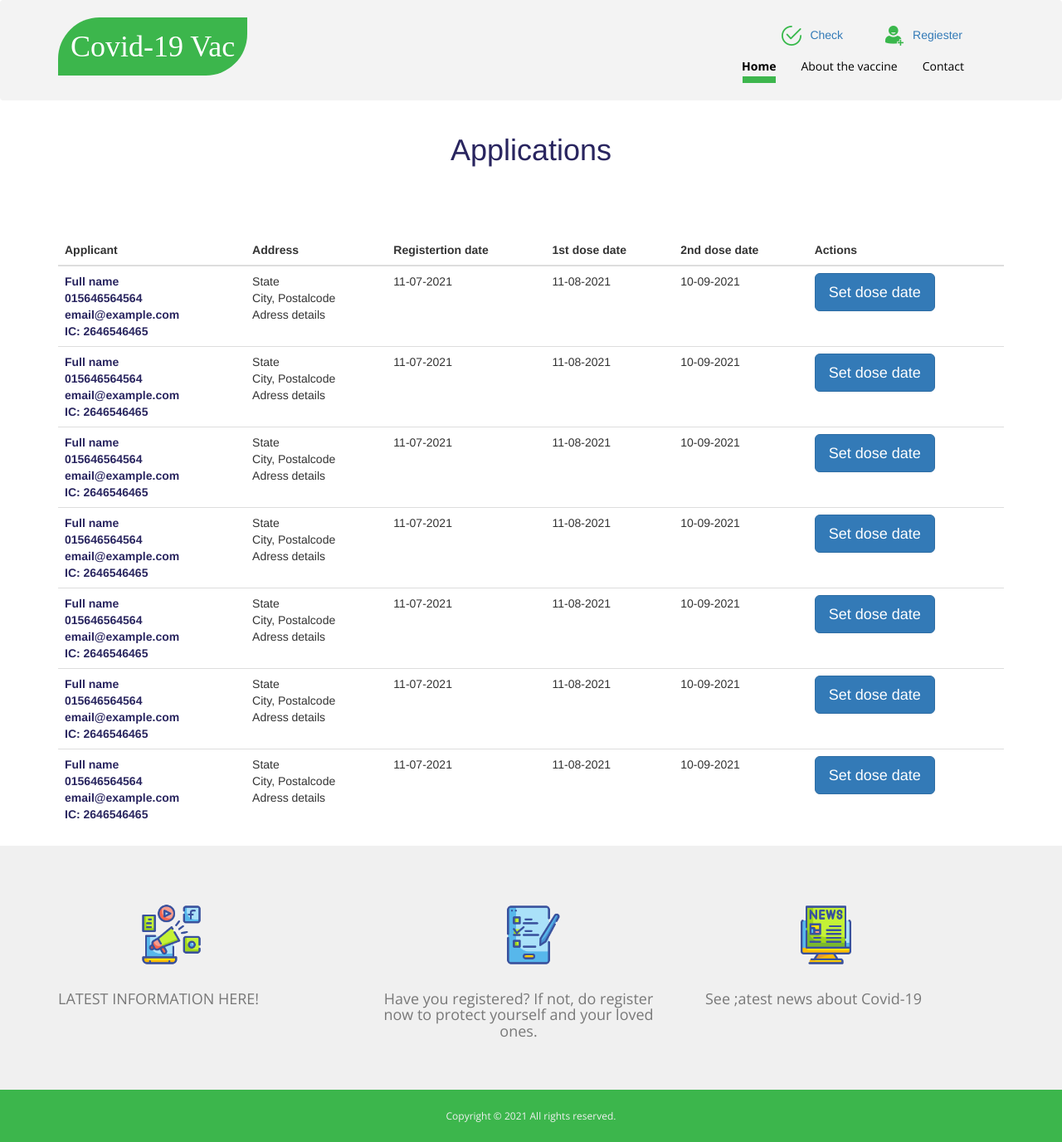
After one commit to akram-tello/getYourVaccine, a PHP site: page /applications.php in a window 1280 px wide. The commit adds this page. Shown: the whole page at 83% size. Run offline with PHP 8.4, Linux system fonts and the light colour scheme; some libraries are stand-ins or nearby versions.

Commit message:
applications

```diff
--- /dev/null
+++ b/applications.php
@@ -0,0 +1,238 @@
+<?php include("layout/header.php"); ?>
+<div class="container-fluid about-bac-another">
+    <div class="container">
+        <h1 class="text-center textblue" style="padding-bottom: 2em;">Applications</h1>
+
+        <div class="mb-4">
+            <table class="table">
+                <thead>
+                    <tr>
+                        <th>Applicant</th>
+                        <th>Address</th>
+                        <th>Registertion date</th>
+                        <th>1st dose date</th>
+                        <th>2nd dose date</th>
+                        <th>Actions</th>
+                    </tr>
+                </thead>
+                <tbody>
+                    <tr class="table-success">
+                        <th class="textblue">
+                            Full name
+                            <br>
+                            015646564564
+                            <br>
+                            email@example.com
+                            <br>
+                            IC: 2646546465
+                        </th>
+                        <td>
+                            State
+                            <br>
+                            City, Postalcode
+                            <br>
+                            Adress details
+                            <br>
+                        </td>
+                        <td>11-07-2021</td>
+                        <td>11-08-2021</td>
+                        <td>10-09-2021</td>
+                        <td>
+                            <button type="button" class="btn btn-primary btn-lg" data-toggle="modal" data-target="#myModal">
+                                Set dose date
+                            </button>
+                        </td>
+                    </tr>
+                    <tr class="table-success">
+                        <th class="textblue">
+                            Full name
+                            <br>
+                            015646564564
+                            <br>
+                            email@example.com
+                            <br>
+                            IC: 2646546465
+                        </th>
+                        <td>
+                            State
+                            <br>
+                            City, Postalcode
+                            <br>
+                            Adress details
+                            <br>
+                        </td>
+                        <td>11-07-2021</td>
+                        <td>11-08-2021</td>
+                        <td>10-09-2021</td>
+                        <td>
+                            <button type="button" class="btn btn-primary btn-lg" data-toggle="modal" data-target="#myModal">
+                                Set dose date
+                            </button>
+                        </td>
+                    </tr>
+                    <tr class="table-success">
+                        <th class="textblue">
+                            Full name
+                            <br>
+                            015646564564
+                            <br>
+                            email@example.com
+                            <br>
+                            IC: 2646546465
+                        </th>
+                        <td>
+                            State
+                            <br>
+                            City, Postalcode
+                            <br>
+                            Adress details
+                            <br>
+                        </td>
+                        <td>11-07-2021</td>
+                        <td>11-08-2021</td>
+                        <td>10-09-2021</td>
+                        <td>
+                            <button type="button" class="btn btn-primary btn-lg" data-toggle="modal" data-target="#myModal">
+                                Set dose date
+                            </button>
+                        </td>
+                    </tr>
+                    <tr class="table-success">
+                        <th class="textblue">
+                            Full name
+                            <br>
+                            015646564564
+                            <br>
+                            email@example.com
+                            <br>
+                            IC: 2646546465
+                        </th>
+                        <td>
+                            State
+                            <br>
+                            City, Postalcode
+                            <br>
+                            Adress details
+                            <br>
+                        </td>
+                        <td>11-07-2021</td>
+                        <td>11-08-2021</td>
+                        <td>10-09-2021</td>
+                        <td>
+                            <button type="button" class="btn btn-primary btn-lg" data-toggle="modal" data-target="#myModal">
+                                Set dose date
+                            </button>
+                        </td>
+                    </tr>
+                    <tr class="table-success">
+                        <th class="textblue">
+                            Full name
+                            <br>
+                            015646564564
+                            <br>
+                            email@example.com
+                            <br>
+                            IC: 2646546465
+                        </th>
+                        <td>
+                            State
+                            <br>
+                            City, Postalcode
+                            <br>
+                            Adress details
+                            <br>
+                        </td>
+                        <td>11-07-2021</td>
+                        <td>11-08-2021</td>
+                        <td>10-09-2021</td>
+                        <td>
+                            <button type="button" class="btn btn-primary btn-lg" data-toggle="modal" data-target="#myModal">
+                                Set dose date
+                            </button>
+                        </td>
+                    </tr>
+                    <tr class="table-success">
+                        <th class="textblue">
+                            Full name
+                            <br>
+                            015646564564
+                            <br>
+                            email@example.com
+                            <br>
+                            IC: 2646546465
+                        </th>
+                        <td>
+                            State
+                            <br>
+                            City, Postalcode
+                            <br>
+                            Adress details
+                            <br>
+                        </td>
+                        <td>11-07-2021</td>
+                        <td>11-08-2021</td>
+                        <td>10-09-2021</td>
+                        <td>
+                            <button type="button" class="btn btn-primary btn-lg" data-toggle="modal" data-target="#myModal">
+                                Set dose date
+                            </button>
+                        </td>
+                    </tr>
+                    <tr class="table-success">
+                        <th class="textblue">
+                            Full name
+                            <br>
+                            015646564564
+                            <br>
+                            email@example.com
+                            <br>
+                            IC: 2646546465
+                        </th>
+                        <td>
+                            State
+                            <br>
+                            City, Postalcode
+                            <br>
+                            Adress details
+                            <br>
+                        </td>
+                        <td>11-07-2021</td>
+                        <td>11-08-2021</td>
+                        <td>10-09-2021</td>
+                        <td>
+                            <button type="button" class="btn btn-primary btn-lg" data-toggle="modal" data-target="#myModal">
+                                Set dose date
+                            </button>
+                        </td>
+                    </tr>
+                </tbody>
+            </table>
+        </div>
+    </div>
+</div>
+
+
+<!-- Modal -->
+<div class="modal fade" id="myModal" tabindex="-1" role="dialog" aria-labelledby="myModalLabel">
+    <div class="modal-dialog" role="document">
+        <div class="modal-content">
+            <div class="modal-header">
+                <button type="button" class="close" data-dismiss="modal" aria-label="Close"><span aria-hidden="true">&times;</span></button>
+                <h4 class="modal-title" id="myModalLabel">Modal title</h4>
+            </div>
+            <div class="modal-body">
+                appointment info
+            </div>
+            <div class="modal-footer">
+                <button type="button" class="btn btn-default" data-dismiss="modal">Close</button>
+                <button type="button" class="btn btn-primary">Save changes</button>
+            </div>
+        </div>
+    </div>
+</div>
+</body>
+
+</html>
+
+<!--footer-->
+<?php include("layout/footer.php"); ?>
--- a/status_success.php
+++ b/status_success.php
@@ -33,6 +33,7 @@
     </div>
 </div>
 </body>
+
 </html>
 
 <!--footer-->
```
Lines whose indentation alone changed are shown as unchanged.
